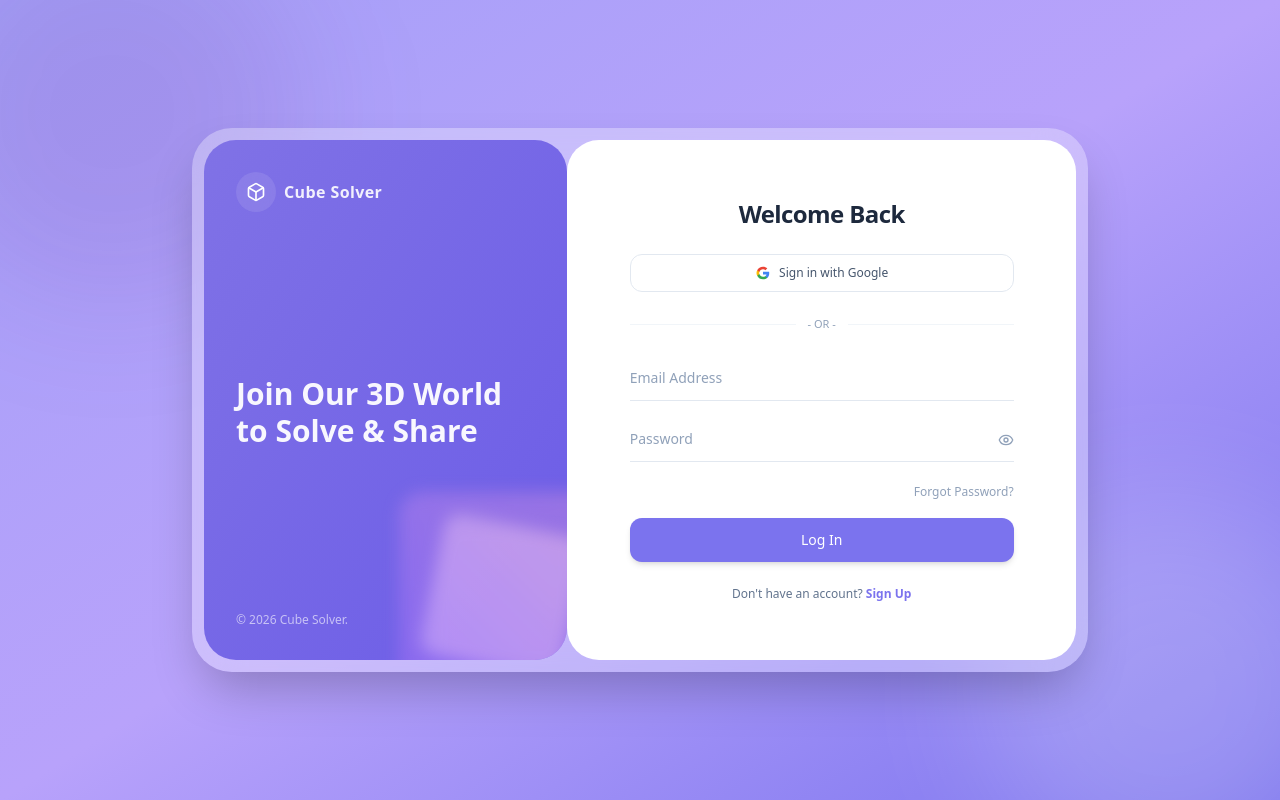
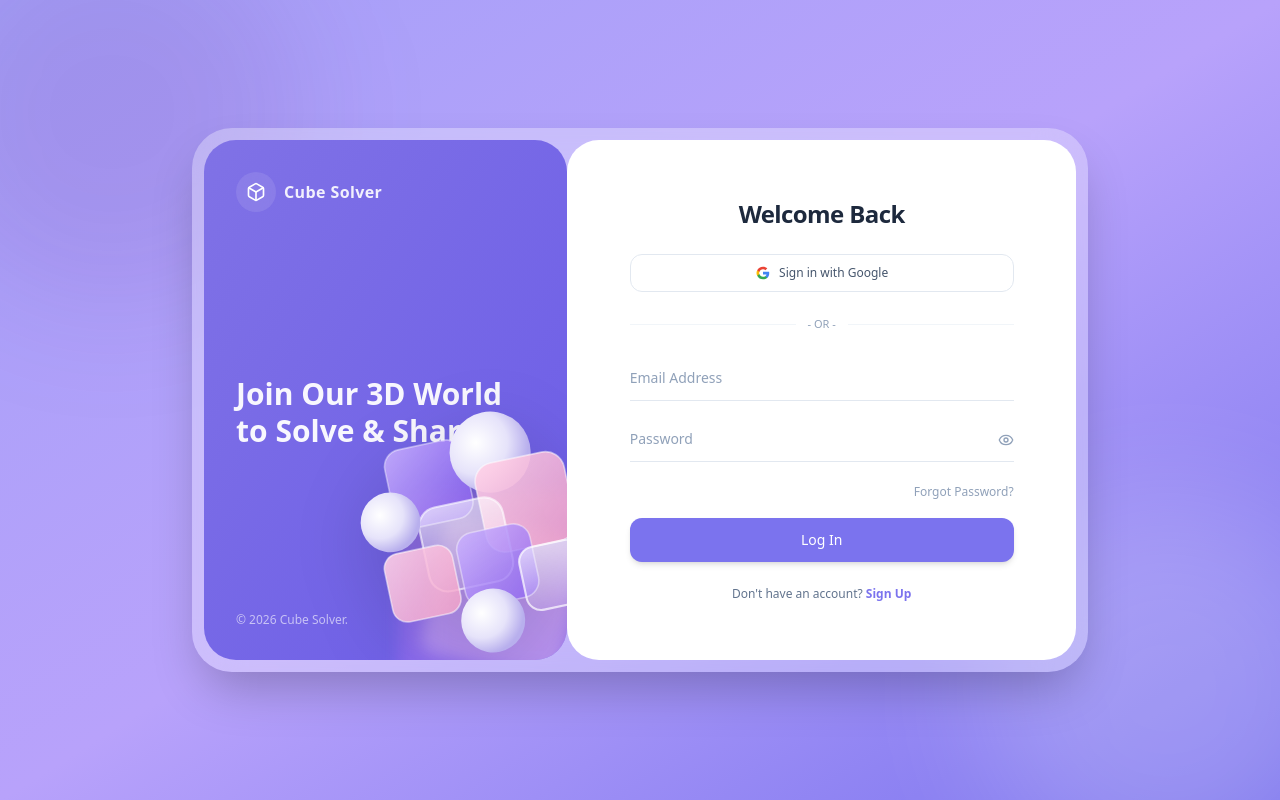
Before and after one commit to amitchaudhary-01/rubiks-cube-solver, a Next.js app in the folder cube-solver/: page /login in a window 1280 px wide. Built offline with nearby package versions, Linux system fonts and the light colour scheme.

Commit message:
improve cube in login ui

```diff
--- a/cube-solver/src/app/login/page.tsx
+++ b/cube-solver/src/app/login/page.tsx
@@ -78,6 +78,60 @@ export default function LoginPage() {
             <h2 className="text-2xl font-semibold leading-tight text-white/95 sm:text-3xl">
               Join Our 3D World to Solve & Share
             </h2>
+          </div>
+
+           <div className="pointer-events-none absolute -bottom-10 -right-20 z-20 h-72 w-72 sm:h-80 sm:w-80">
+            <svg
+              viewBox="0 0 300 300"
+              fill="none"
+              xmlns="http://www.w3.org/2000/svg"
+              className="h-full w-full drop-shadow-[0_20px_35px_rgba(0,0,0,0.15)]"
+            >
+              <defs>
+                {/* Purple Glass Gradient */}
+                <linearGradient id="purpleGlass" x1="0%" y1="0%" x2="100%" y2="100%">
+                  <stop offset="0%" stopColor="#CBB2FE" stopOpacity="0.85" />
+                  <stop offset="100%" stopColor="#8A60F2" stopOpacity="0.75" />
+                </linearGradient>
+
+                {/* Pink Cube Gradient */}
+                <linearGradient id="pinkCube" x1="0%" y1="0%" x2="100%" y2="100%">
+                  <stop offset="0%" stopColor="#FFD1E8" stopOpacity="0.9" />
+                  <stop offset="100%" stopColor="#F5A3C7" stopOpacity="0.8" />
+                </linearGradient>
+
+                {/* Pearl White Sphere */}
+                <radialGradient id="pearlSphere" cx="35%" cy="35%" r="65%">
+                  <stop offset="0%" stopColor="#FFFFFF" />
+                  <stop offset="60%" stopColor="#E6E3FA" />
+                  <stop offset="100%" stopColor="#B8AFED" />
+                </radialGradient>
+
+                {/* Soft Gloss Gradient */}
+                <linearGradient id="whiteGloss" x1="0%" y1="0%" x2="0%" y2="100%">
+                  <stop offset="0%" stopColor="#FFFFFF" stopOpacity="0.6" />
+                  <stop offset="100%" stopColor="#FFFFFF" stopOpacity="0.1" />
+                </linearGradient>
+              </defs>
+
+              {/* Main Cluster Container */}
+              <g transform="rotate(-12 150 150)">
+                {/* Back Cubes & Spheres */}
+                <rect x="70" y="50" width="75" height="75" rx="16" fill="url(#purpleGlass)" stroke="white" strokeWidth="1.5" strokeOpacity="0.4" />
+                <circle cx="170" cy="70" r="38" fill="url(#pearlSphere)" />
+                <rect x="150" y="80" width="85" height="85" rx="18" fill="url(#pinkCube)" stroke="white" strokeWidth="1.5" strokeOpacity="0.5" />
+
+                {/* Middle Translucent Layer */}
+                <rect x="90" y="110" width="80" height="80" rx="18" fill="url(#whiteGloss)" stroke="white" strokeWidth="2" strokeOpacity="0.6" />
+                <rect x="120" y="140" width="70" height="70" rx="16" fill="url(#purpleGlass)" stroke="white" strokeWidth="1.5" strokeOpacity="0.4" />
+
+                {/* Front Floating Cubes & Spheres */}
+                <rect x="50" y="145" width="65" height="65" rx="14" fill="url(#pinkCube)" stroke="white" strokeWidth="1.5" strokeOpacity="0.5" />
+                <circle cx="65" cy="115" r="28" fill="url(#pearlSphere)" />
+                <rect x="175" y="165" width="60" height="60" rx="14" fill="url(#whiteGloss)" stroke="white" strokeWidth="2" strokeOpacity="0.7" />
+                <circle cx="140" cy="225" r="30" fill="url(#pearlSphere)" />
+              </g>
+            </svg>
           </div>
 
           {/* Abstract 3D Cube Graphic Placeholder */}
```
